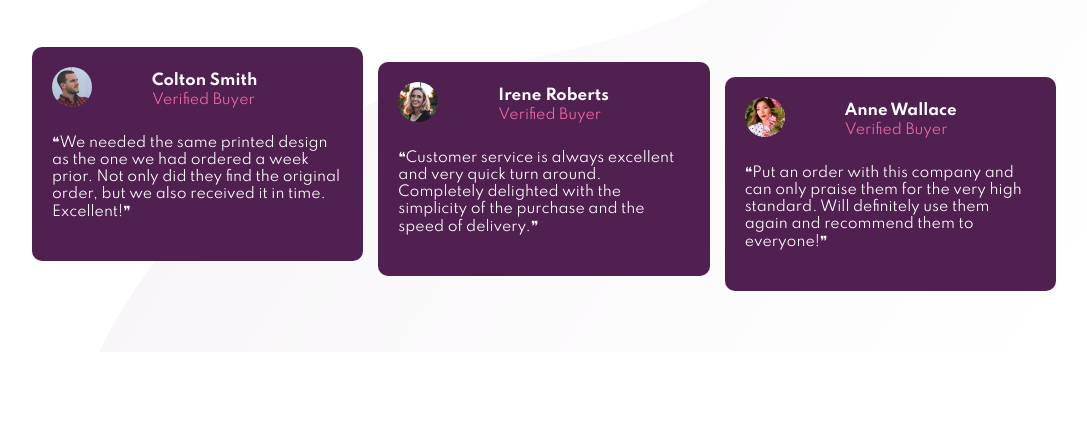
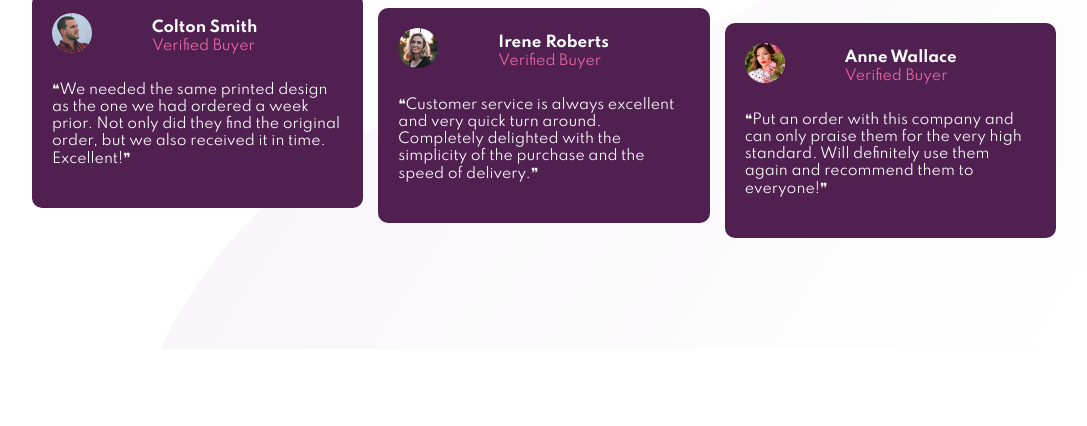
Before and after one commit to shainay/social-proof-section, a plain HTML site: page index.html in a window 1280 px wide. Shown: the part 374-800 px from the top of the page, without its empty margins (96-1183 px from the left). Drawn offline with Linux system fonts and the light colour scheme.

Commit message:
Update style.css

```diff
--- a/style.css
+++ b/style.css
@@ -6,16 +6,11 @@
 }
 
 body {
-     width: 100vw;
-    height: 100%;
-    background-color: #fff;
-    display: flex;
-    justify-content: center;
-    margin: 6vh 0;
-    font-family: 'Work Sans', sans-serif;
-    background: url('./images/bg-pattern-top-desktop.svg'), url('./images/bg-pattern-bottom-desktop.svg');
+    font-size: 15px;
+    background-image: url(./images/bg-pattern-top-desktop.svg), url(./images/bg-pattern-bottom-desktop.svg);
+    min-height: 100vh;
     background-repeat: no-repeat, no-repeat;
-    background-position: left 0 top 0, right 0 bottom 0;
+    background-position: right 60vw bottom 50vh, left 20vw top 50px;
 }
 
 .container {
```
